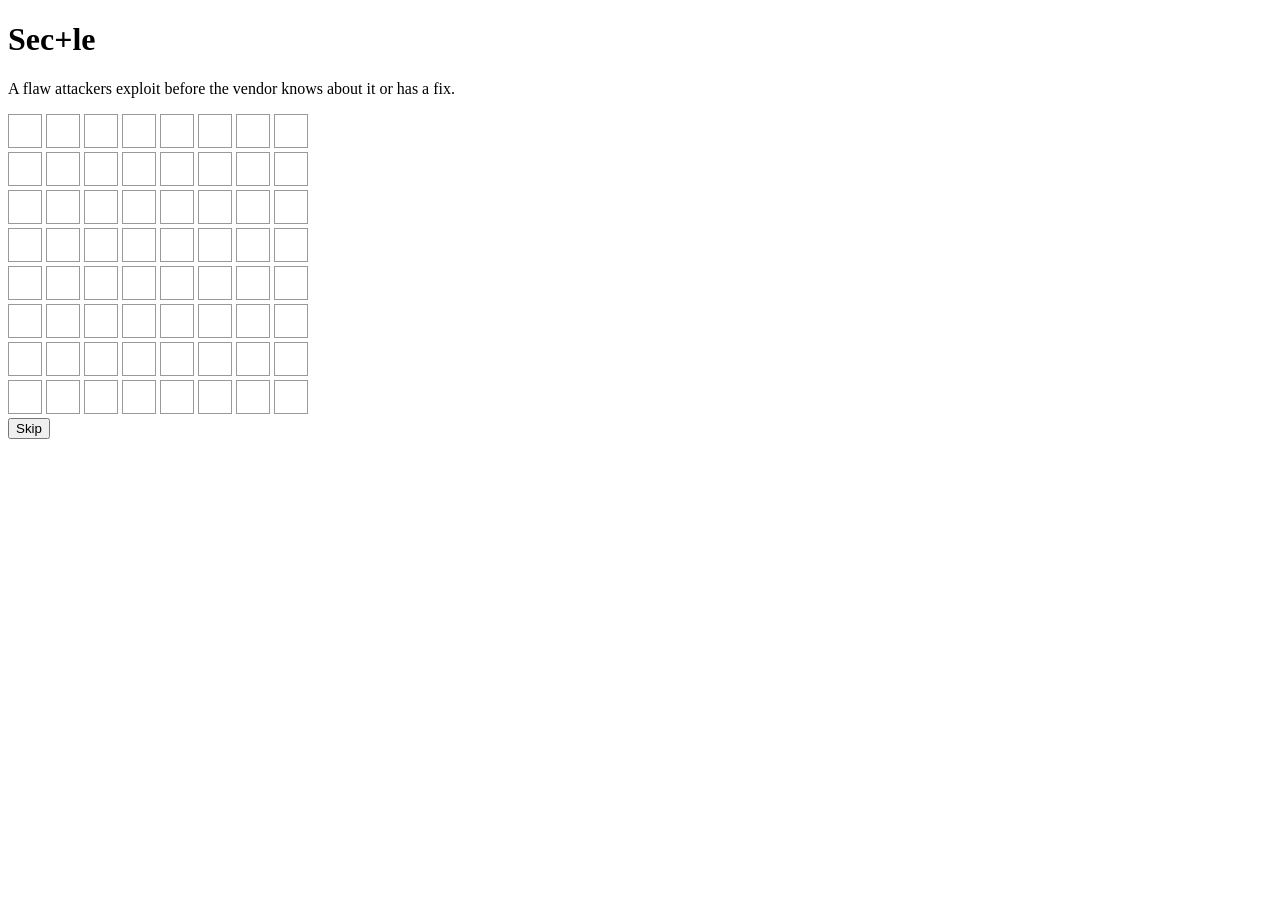
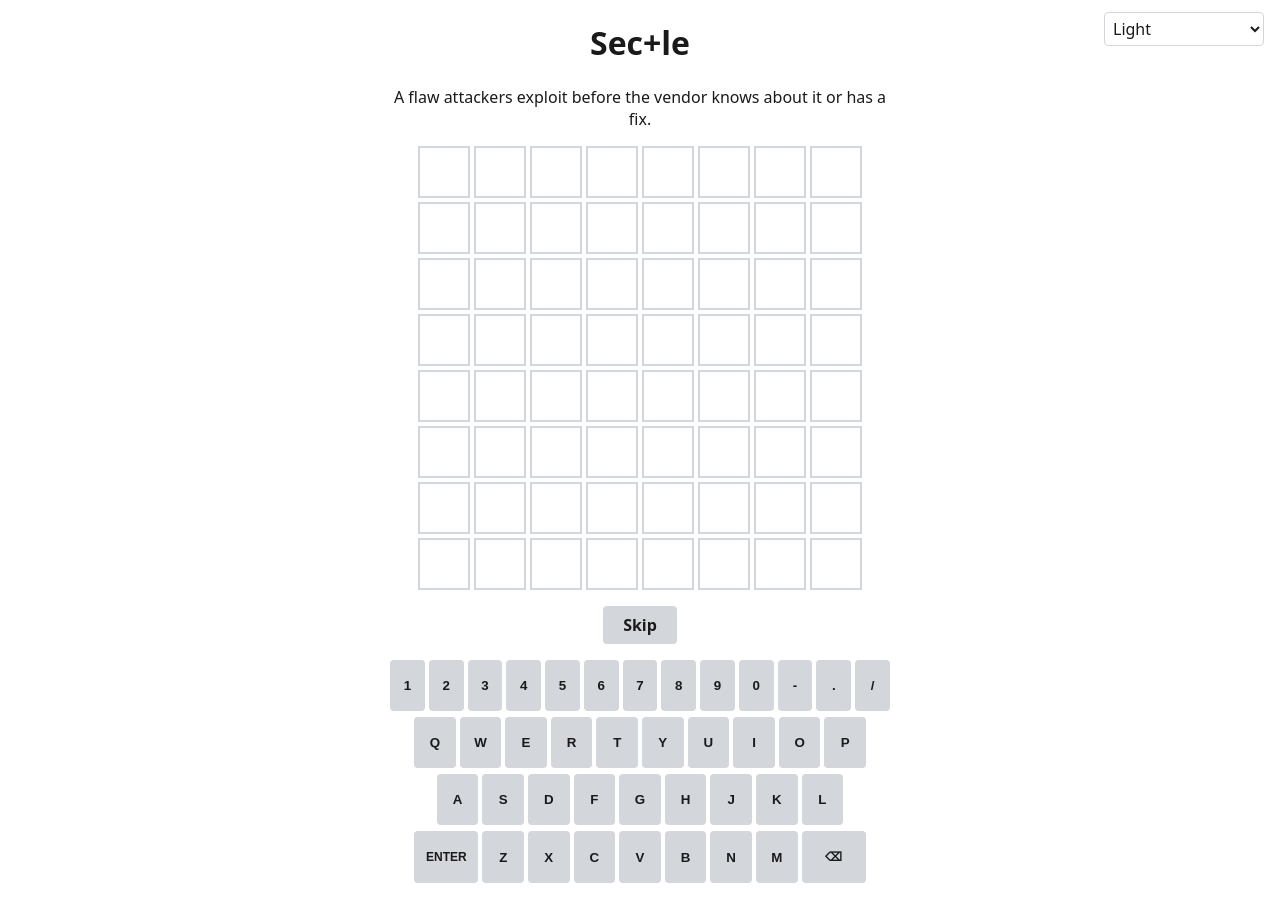
Before and after one commit to UACrimsonDefense/sec-le, a SvelteKit app: page / in a window 1280 px wide. Before the commit the page ends 800 px from the top, so only its background shows below. Built offline with nearby package versions, Linux system fonts and the light colour scheme.

Commit message:
Add board components, on-screen keyboard and themes

```diff
--- a/src/app.html
+++ b/src/app.html
@@ -4,6 +4,15 @@
 		<meta charset="utf-8" />
 		<meta name="viewport" content="width=device-width, initial-scale=1" />
 		<meta name="text-scale" content="scale" />
+		<script>
+			let theme = 'light';
+			if (window.matchMedia('(prefers-color-scheme: dark)').matches) theme = 'dark';
+			try {
+				const saved = localStorage.getItem('theme');
+				if (saved) theme = saved;
+			} catch {}
+			document.documentElement.dataset.theme = theme;
+		</script>
 		%sveltekit.head%
 	</head>
 	<body data-sveltekit-preload-data="hover">
--- /dev/null
+++ b/src/lib/components/Board.svelte
@@ -0,0 +1,28 @@
+<script lang="ts">
+	import type { Shape, Guess } from '#lib/types.js';
+	import Row from './Row.svelte';
+
+	type Props = { shape: Shape; guesses: Guess[]; current: string; max: number };
+	let { shape, guesses, current, max }: Props = $props();
+</script>
+
+<div class="board">
+	{#each { length: max }, r}
+		{#if r < guesses.length}
+			<Row {shape} text={guesses[r].text} colors={guesses[r].colors} />
+		{:else if r === guesses.length}
+			<Row {shape} text={current} colors={[]} />
+		{:else}
+			<Row {shape} text="" colors={[]} />
+		{/if}
+	{/each}
+</div>
+
+<style>
+	.board {
+		display: flex;
+		flex-direction: column;
+		gap: 4px;
+		margin: 1rem 0;
+	}
+</style>
--- /dev/null
+++ b/src/lib/components/Keyboard.svelte
@@ -0,0 +1,77 @@
+<script lang="ts">
+	import type { Color } from '#lib/types.js';
+
+	type Props = { colors: Record<string, Color>; onkey: (key: string) => void };
+	let { colors, onkey }: Props = $props();
+
+	const rows: string[][] = [
+		['1', '2', '3', '4', '5', '6', '7', '8', '9', '0', '-', '.', '/'],
+		['Q', 'W', 'E', 'R', 'T', 'Y', 'U', 'I', 'O', 'P'],
+		['A', 'S', 'D', 'F', 'G', 'H', 'J', 'K', 'L'],
+		['ENTER', 'Z', 'X', 'C', 'V', 'B', 'N', 'M', 'BACK']
+	];
+
+	function label(key: string): string {
+		if (key === 'BACK') return '⌫';
+		return key;
+	}
+</script>
+
+<div class="keyboard">
+	{#each rows as row}
+		<div class="row">
+			{#each row as key}
+				<button
+					class="key {colors[key] ?? ''}"
+					class:wide={key === 'ENTER' || key === 'BACK'}
+					onmousedown={(e) => e.preventDefault()}
+					onclick={() => onkey(key)}
+				>
+					{label(key)}
+				</button>
+			{/each}
+		</div>
+	{/each}
+</div>
+
+<style>
+	.keyboard {
+		display: flex;
+		flex-direction: column;
+		gap: 6px;
+	}
+	.row {
+		display: flex;
+		justify-content: center;
+		gap: 4px;
+	}
+	.key {
+		flex: 0 1 2.6rem;
+		min-width: 0;
+		height: 3.2rem;
+		padding: 0;
+		border: none;
+		border-radius: 4px;
+		background: var(--key);
+		color: inherit;
+		font-weight: bold;
+		cursor: pointer;
+		touch-action: manipulation;
+	}
+	.wide {
+		flex-basis: 4rem;
+		font-size: 0.75rem;
+	}
+	.correct {
+		background: var(--green);
+		color: white;
+	}
+	.present {
+		background: var(--yellow);
+		color: white;
+	}
+	.absent {
+		background: var(--gray);
+		color: white;
+	}
+</style>
--- /dev/null
+++ b/src/lib/components/Row.svelte
@@ -0,0 +1,52 @@
+<script lang="ts">
+	import type { Shape, Color } from '#lib/types.js';
+	import Tile from './Tile.svelte';
+
+	type Props = { shape: Shape; text: string; colors: Color[] };
+	let { shape, text, colors }: Props = $props();
+
+	type Cell = { letter: string; color: Color | ''; gap: boolean };
+
+	let cells = $derived(makeCells(shape, text, colors));
+
+	function makeCells(shape: Shape, text: string, colors: Color[]): Cell[] {
+		const result: Cell[] = [];
+		let i = 0;
+		for (const part of shape) {
+			if (part === ' ') {
+				result.push({ letter: '', color: '', gap: true });
+				continue;
+			}
+			for (let k = 0; k < part; k++) {
+				let letter = '';
+				let color: Color | '' = '';
+				if (i < text.length) letter = text[i];
+				if (i < colors.length) color = colors[i];
+				result.push({ letter: letter, color: color, gap: false });
+				i++;
+			}
+		}
+		return result;
+	}
+</script>
+
+<div class="row">
+	{#each cells as cell}
+		{#if cell.gap}
+			<div class="gap"></div>
+		{:else}
+			<Tile letter={cell.letter} color={cell.color} />
+		{/if}
+	{/each}
+</div>
+
+<style>
+	.row {
+		display: flex;
+		justify-content: center;
+		gap: 4px;
+	}
+	.gap {
+		flex: 0 1 1rem;
+	}
+</style>
--- /dev/null
+++ b/src/lib/components/Tile.svelte
@@ -0,0 +1,44 @@
+<script lang="ts">
+	import type { Color } from '#lib/types.js';
+
+	type Props = { letter: string; color: Color | '' };
+	let { letter, color }: Props = $props();
+</script>
+
+<div class="tile {color}" class:filled={letter !== '' && color === ''}>
+	<span>{letter}</span>
+</div>
+
+<style>
+	.tile {
+		flex: 0 1 3rem;
+		min-width: 0;
+		aspect-ratio: 1;
+		border: 2px solid var(--border);
+		display: grid;
+		place-items: center;
+		font-weight: bold;
+		container-type: inline-size;
+	}
+	span {
+		font-size: 55cqi;
+	}
+	.filled {
+		border-color: var(--filled);
+	}
+	.correct {
+		background: var(--green);
+		border-color: var(--green);
+		color: white;
+	}
+	.present {
+		background: var(--yellow);
+		border-color: var(--yellow);
+		color: white;
+	}
+	.absent {
+		background: var(--gray);
+		border-color: var(--gray);
+		color: white;
+	}
+</style>
--- a/src/lib/types.ts
+++ b/src/lib/types.ts
@@ -6,3 +6,4 @@ export type GuessBody = { termId: number; guess: string; guessNumber: number };
 export type GuessResult = { colors: Color[]; solved: boolean; answer: string | null };
 export type SkipBody = { termId: number };
 export type SkipResult = { answer: string; definition: string };
+export type Guess = { text: string; colors: Color[] };
--- a/src/routes/+layout.svelte
+++ b/src/routes/+layout.svelte
@@ -1,21 +1,97 @@
 <script lang="ts">
+	import { onMount } from 'svelte';
 	import favicon from '#lib/assets/favicon.svg';
 	import type { LayoutProps } from './$types';
 
 	let { children }: LayoutProps = $props();
+
+	let theme = $state('light');
+
+	onMount(() => {
+		const saved = document.documentElement.dataset.theme;
+		if (saved) theme = saved;
+	});
+
+	function changeTheme(e: Event) {
+		document.documentElement.dataset.theme = theme;
+		try {
+			localStorage.setItem('theme', theme);
+		} catch {}
+		(e.currentTarget as HTMLSelectElement).blur();
+	}
 </script>
 
 <svelte:head>
 	<link rel="icon" href={favicon} />
+	<link rel="preconnect" href="https://fonts.googleapis.com" />
+	<link rel="preconnect" href="https://fonts.gstatic.com" crossorigin="anonymous" />
+	<link
+		href="https://fonts.googleapis.com/css2?family=Roboto+Slab:wght@700&family=Kumbh+Sans:wght@400;700&display=swap"
+		rel="stylesheet"
+	/>
 </svelte:head>
+
+<select class="theme" aria-label="Theme" bind:value={theme} onchange={changeTheme}>
+	<option value="light">Light</option>
+	<option value="dark">Dark</option>
+	<option value="crimson">Crimson Defense</option>
+</select>
 
 {@render children()}
 
 <style>
 	:global(:root) {
+		--bg: #ffffff;
+		--text: #1a1a1b;
 		--green: #6aaa64;
 		--yellow: #c9b458;
 		--gray: #787c7e;
-		--border: #999;
+		--border: #d3d6da;
+		--filled: #878a8c;
+		--key: #d3d6da;
+		--font: system-ui, sans-serif;
+		--heading-font: system-ui, sans-serif;
+	}
+	:global(:root[data-theme='dark']) {
+		--bg: #121213;
+		--text: #f8f8f8;
+		--green: #538d4e;
+		--yellow: #b59f3b;
+		--gray: #3a3a3c;
+		--border: #3a3a3c;
+		--filled: #565758;
+		--key: #818384;
+	}
+	:global(:root[data-theme='crimson']) {
+		--bg: #1a1a1a;
+		--text: #f2f2f2;
+		--green: #a3202f;
+		--yellow: #c9a227;
+		--gray: #3a3a3a;
+		--border: rgba(242, 242, 242, 0.15);
+		--filled: rgba(242, 242, 242, 0.55);
+		--key: rgba(242, 242, 242, 0.15);
+		--font: 'Kumbh Sans', sans-serif;
+		--heading-font: 'Roboto Slab', serif;
+	}
+	:global(body) {
+		margin: 0;
+		font-family: var(--font);
+		background: var(--bg);
+		color: var(--text);
+	}
+	:global(h1) {
+		font-family: var(--heading-font);
+	}
+	.theme {
+		position: absolute;
+		top: 12px;
+		right: 16px;
+		font: inherit;
+		background: var(--bg);
+		color: var(--text);
+		border: 1px solid var(--border);
+		border-radius: 4px;
+		padding: 4px;
 	}
 </style>
--- a/src/routes/+page.svelte
+++ b/src/routes/+page.svelte
@@ -1,20 +1,51 @@
 <script lang="ts">
 	import { onMount } from 'svelte';
-	import type { Shape, Color, NewGame, GuessResult, SkipResult } from '#lib/types.js';
+	import type { Shape, Color, Guess, NewGame, GuessResult, SkipResult } from '#lib/types.js';
+	import Board from '#lib/components/Board.svelte';
+	import Keyboard from '#lib/components/Keyboard.svelte';
 
 	let termId = $state(0);
 	let shape = $state<Shape>([]);
 	let max = $state(0);
 	let definition = $state('');
-	let guesses = $state<{ text: string; colors: Color[] }[]>([]);
+	let guesses = $state<Guess[]>([]);
 	let current = $state('');
 	let status = $state<'playing' | 'won' | 'lost' | 'skipped'>('playing');
 	let answer = $state('');
+	let waiting = false;
 
-	let total = $derived(shape.reduce<number>((n, p) => (typeof p === 'number' ? n + p : n), 0));
+	let total = $derived(countLetters(shape));
+	let keyColors = $derived(getKeyColors(guesses));
+
+	function countLetters(shape: Shape): number {
+		let count = 0;
+		for (const part of shape) {
+			if (part !== ' ') count += part;
+		}
+		return count;
+	}
+
+	function getKeyColors(guesses: Guess[]): Record<string, Color> {
+		const result: Record<string, Color> = {};
+		for (const guess of guesses) {
+			for (let i = 0; i < guess.text.length; i++) {
+				const letter = guess.text[i];
+				const color = guess.colors[i];
+				if (color === 'correct') {
+					result[letter] = 'correct';
+				} else if (color === 'present' && result[letter] !== 'correct') {
+					result[letter] = 'present';
+				} else if (color === 'absent' && result[letter] === undefined) {
+					result[letter] = 'absent';
+				}
+			}
+		}
+		return result;
+	}
 
 	async function start() {
-		const g = (await (await fetch('/api/game/new')).json()) as NewGame;
+		const res = await fetch('/api/game/new');
+		const g = (await res.json()) as NewGame;
 		termId = g.termId;
 		shape = g.shape;
 		max = g.maxGuesses;
@@ -25,18 +56,33 @@
 		answer = '';
 	}
 
+	function addLetter(letter: string) {
+		if (current.length < total) current += letter;
+	}
+
+	function removeLetter() {
+		current = current.slice(0, -1);
+	}
+
 	async function submit() {
+		if (waiting) return;
+		if (current.length !== total) return;
+
+		waiting = true;
 		const res = await fetch('/api/game/guess', {
 			method: 'POST',
 			body: JSON.stringify({ termId, guess: current, guessNumber: guesses.length + 1 })
 		});
+		waiting = false;
 		if (!res.ok) return;
+
 		const r = (await res.json()) as GuessResult;
 		guesses.push({ text: current, colors: r.colors });
 		current = '';
 		if (r.answer) {
 			answer = r.answer;
-			status = r.solved ? 'won' : 'lost';
+			if (r.solved) status = 'won';
+			else status = 'lost';
 		}
 	}
 
@@ -49,31 +95,20 @@
 		status = 'skipped';
 	}
 
-	function onkeydown(e: KeyboardEvent) {
+	function pressKey(key: string) {
 		if (status !== 'playing') return;
-		const key = e.key.toUpperCase();
-		if (key === 'ENTER' && current.length === total) submit();
-		else if (key === 'BACKSPACE') current = current.slice(0, -1);
-		else if (/^[A-Z0-9.\/-]$/.test(key) && current.length < total) current += key;
+		if (key === 'ENTER') submit();
+		else if (key === 'BACK') removeLetter();
+		else addLetter(key);
 	}
 
-	function cells(text: string, colors: Color[] = []) {
-		const out: { ch: string; cls: string }[] = [];
-		let i = 0;
-		for (const part of shape) {
-			if (part === ' ') {
-				out.push({ ch: '', cls: 'gap' });
-				continue;
-			}
-			for (let k = 0; k < part; k++, i++) out.push({ ch: text[i] ?? '', cls: colors[i] ?? '' });
-		}
-		return out;
-	}
-
-	function row(r: number) {
-		if (r < guesses.length) return cells(guesses[r].text, guesses[r].colors);
-		if (r === guesses.length) return cells(current);
-		return cells('');
+	function onkeydown(e: KeyboardEvent) {
+		if (e.ctrlKey || e.metaKey || e.altKey) return;
+		if (e.target instanceof HTMLSelectElement) return;
+		const key = e.key.toUpperCase();
+		if (key === 'ENTER') pressKey('ENTER');
+		else if (key === 'BACKSPACE') pressKey('BACK');
+		else if (/^[A-Z0-9.\/-]$/.test(key)) pressKey(key);
 	}
 
 	onMount(start);
@@ -81,55 +116,53 @@
 
 <svelte:window {onkeydown} />
 
+<main>
 	<h1>Sec+le</h1>
 	<p>{definition}</p>
 
-{#each { length: max }, r}
-	<div class="row">
-		{#each row(r) as c}
-			<span class="tile {c.cls}">{c.ch}</span>
-		{/each}
-	</div>
-{/each}
+	<Board {shape} {guesses} {current} {max} />
 
 	{#if status === 'playing'}
-	<button onclick={skip}>Skip</button>
+		<button class="skip" onclick={skip}>Skip</button>
 	{:else}
 		<p>
-		{{ won: 'You got it!', lost: 'Out of guesses.', skipped: 'Skipped.' }[status]} Answer:
-		<b>{answer}</b>
+			{#if status === 'won'}
+				You got it!
+			{:else if status === 'lost'}
+				Out of guesses.
+			{:else}
+				Skipped.
+			{/if}
+			Answer: <b>{answer}</b>
 		</p>
-	<button onclick={start}>Play again</button>
+		<button class="play-again" onclick={start}>Play again</button>
 	{/if}
 
+	<Keyboard colors={keyColors} onkey={pressKey} />
+</main>
+
 <style>
-	.row {
-		display: flex;
-		gap: 4px;
-		margin: 4px 0;
+	main {
+		max-width: 500px;
+		margin: 0 auto;
+		padding: 0 16px 16px;
+		text-align: center;
 	}
-	.tile {
-		width: 2rem;
-		height: 2rem;
-		border: 1px solid var(--border);
-		display: grid;
-		place-items: center;
+	button {
+		margin-bottom: 1rem;
+		font: inherit;
 		font-weight: bold;
+		padding: 8px 20px;
+		border: none;
+		border-radius: 4px;
+		cursor: pointer;
 	}
-	.gap {
-		border: none;
-		width: 1rem;
+	.skip {
+		background: var(--key);
+		color: var(--text);
 	}
-	.correct {
+	.play-again {
 		background: var(--green);
 		color: white;
 	}
-	.present {
-		background: var(--yellow);
-		color: white;
-	}
-	.absent {
-		background: var(--gray);
-		color: white;
-	}
 </style>
```
Lines whose indentation alone changed are shown as unchanged.
